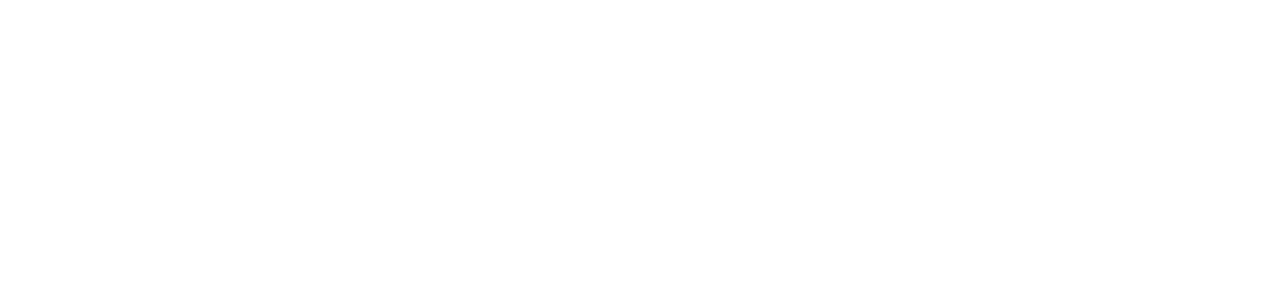
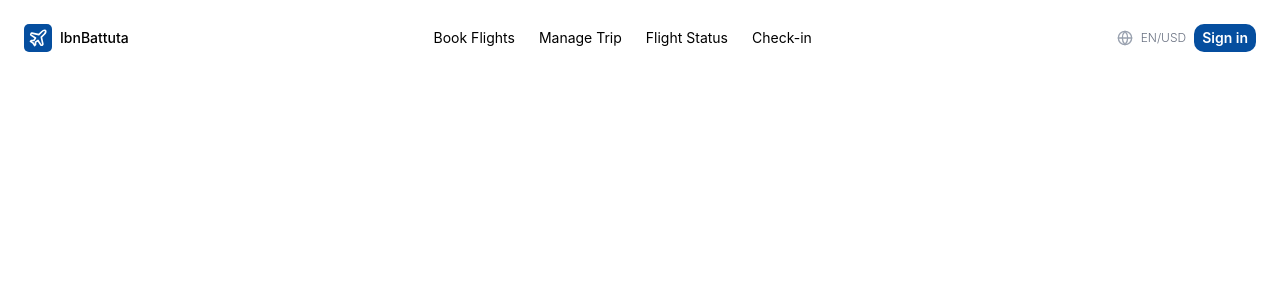
Before and after one commit to MedBuilds/ibn-battuta, a React (Vite) app: page / in a window 1280 px wide. Shown: the top 300 px of the page. Built offline with nearby package versions, Linux system fonts and the light colour scheme.

Commit message:
feat: add app header

```diff
--- a/src/App.jsx
+++ b/src/App.jsx
@@ -1,7 +1,10 @@
 import './App.css'
+import Header from './components/Header'
 
 function App() {
-  return
+  return (
+    <Header/>
+  )
 }
 
 export default App
--- /dev/null
+++ b/src/components/Header.jsx
@@ -0,0 +1,35 @@
+function Header(){
+    return (
+        <header className="flex justify-between items-center gap-5 p-3 m-3 rounded-2xl">
+            {/* Logo */}
+            <div className="flex gap-2 items-center">
+                <div className="bg-primary p-1 rounded-[5px]" title="Ibn Battuta">
+                    <svg xmlns="http://www.w3.org/2000/svg" viewBox="0 0 24 24" fill="none" stroke="currentColor" strokeWidth="2" strokeLinecap="round" strokeLinejoin="round" className="lucide lucide-plane preview-icon size-5 text-white"><path d="M17.8 19.2 16 11l3.5-3.5C21 6 21.5 4 21 3c-1-.5-3 0-4.5 1.5L13 8 4.8 6.2c-.5-.1-.9.1-1.1.5l-.3.5c-.2.5-.1 1 .3 1.3L9 12l-2 3H4l-1 1 3 2 2 3 1-1v-3l3-2 3.5 5.3c.3.4.8.5 1.3.3l.5-.2c.4-.3.6-.7.5-1.2z"/></svg>
+                </div>
+                <p className="text-sm font-medium">IbnBattuta</p>
+            </div>
+
+            {/* Nav */}
+            <nav>
+                <ul className="hidden sm:flex justify-center items-center text-sm sm:text-xs sm:gap-3 md:text-sm md:gap-6">
+                    <li className="hover:text-primary transition duration-200 hover:scale-105"><a href="#">Book Flights</a></li>
+                    <li className="hover:text-primary transition duration-200 hover:scale-105"><a href="#">Manage Trip</a></li>
+                    <li className="hover:text-primary transition duration-200 hover:scale-105"><a href="#">Flight Status</a></li>
+                    <li className="hover:text-primary transition duration-200 hover:scale-105"><a href="#">Check-in</a></li>
+                </ul>
+            </nav>
+
+            {/* Sign in & Menu Buttons */}
+            <div className="flex items-center gap-2">
+                <svg xmlns="http://www.w3.org/2000/svg" viewBox="0 0 24 24" fill="none" stroke="currentColor" strokeWidth="2" strokeLinecap="round" strokeLinejoin="round" className="lucide lucide-globe preview-icon size-4 text-gray-400 hidden sm:block"><circle cx="12" cy="12" r="10"/><path d="M12 2a14.5 14.5 0 0 0 0 20 14.5 14.5 0 0 0 0-20"/><path d="M2 12h20"/></svg>
+                <span className="hidden sm:block text-gray-500 font-light text-xs">EN/USD</span>
+                <button className="sm:hidden text-primary cursor-pointer hover:scale-98 transition duration-300">
+                    <svg xmlns="http://www.w3.org/2000/svg" viewBox="0 0 24 24" fill="none" stroke="currentColor" strokeWidth="2" strokeLinecap="round" strokeLinejoin="round" className="lucide lucide-menu preview-icon size-5"><path d="M4 5h16"/><path d="M4 12h16"/><path d="M4 19h16"/></svg>
+                </button>
+                <button className="bg-primary px-2 py-1 rounded-[10px] text-white font-semibold text-sm cursor-pointer hover:scale-98 transition duration-300">Sign in</button>
+            </div>
+        </header>
+    )
+}
+
+export default Header
--- a/src/index.css
+++ b/src/index.css
@@ -1 +1,5 @@
 @import "tailwindcss";
+
+@theme {
+    --color-primary: #054e9f;
+}
```
